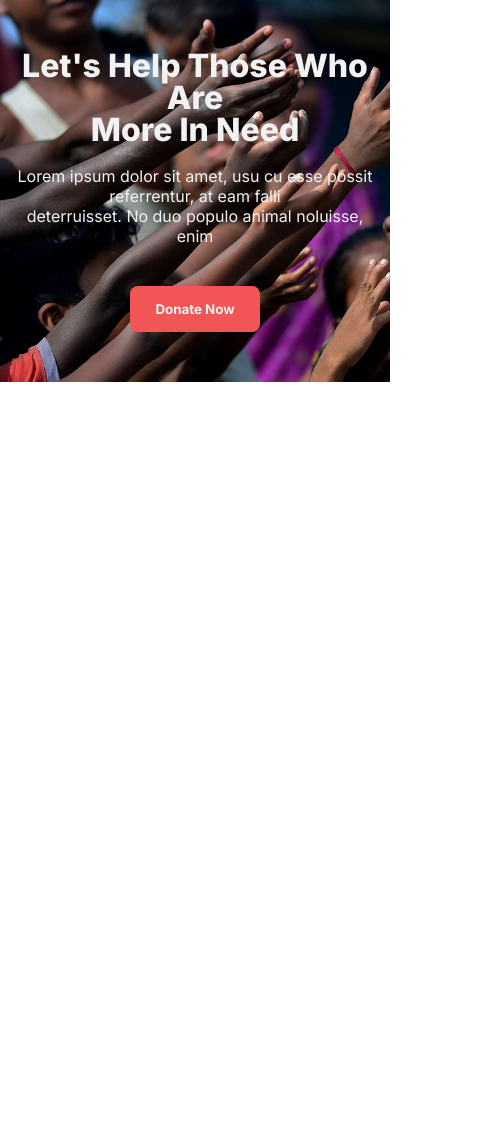
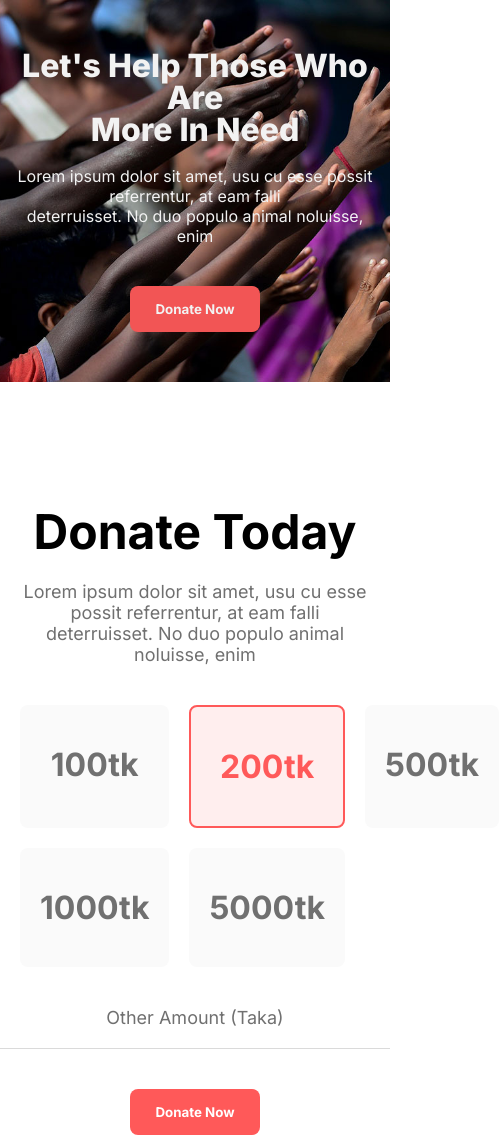
Before and after one commit to fareaz/donate-today, a plain HTML site: page index.html in a window 390 px wide. Shown: the whole page, 499 px wide, since content can reach past the window. Before the commit the page ends 844 px from the top, so only its background shows below. Drawn offline with Linux system fonts and the light colour scheme.

Commit message:
added main section 1 and made responsive

```diff
--- a/index.html
+++ b/index.html
@@ -5,9 +5,12 @@
     <meta name="viewport" content="width=device-width, initial-scale=1.0" />
     <title>Donate</title>
     <link rel="stylesheet" href="./styles/style.css" />
-    <link rel="preconnect" href="https://fonts.googleapis.com">
-<link rel="preconnect" href="https://fonts.gstatic.com" crossorigin>
-<link href="https://fonts.googleapis.com/css2?family=Inter:ital,opsz,wght@0,14..32,100..900;1,14..32,100..900&display=swap" rel="stylesheet">
+    <link rel="preconnect" href="https://fonts.googleapis.com" />
+    <link rel="preconnect" href="https://fonts.gstatic.com" crossorigin />
+    <link
+      href="https://fonts.googleapis.com/css2?family=Inter:ital,opsz,wght@0,14..32,100..900;1,14..32,100..900&display=swap"
+      rel="stylesheet"
+    />
   </head>
   <body>
     <header>
@@ -24,7 +27,27 @@
         <button class="btn">Donate Now</button>
       </div>
     </header>
-    <main></main>
+    <main>
+      <section class="section-1 size">
+        <div class="today-content">
+          <h2>Donate Today</h2>
+          <p>
+            Lorem ipsum dolor sit amet, usu cu esse possit referrentur, at eam
+            falli <br />
+            deterruisset. No duo populo animal noluisse, enim
+          </p>
+          <div class="tk-container">
+            <div class="tk">100tk</div>
+            <div class="tk">200tk</div>
+            <div class="tk">500tk</div>
+            <div class="tk">1000tk</div>
+            <div class="tk">5000tk</div>
+          </div>
+          <p>Other Amount (Taka)</p>
+        </div>
+        <button class="btn">Donate Now</button>
+      </section>
+    </main>
     <footer></footer>
   </body>
 </html>
--- a/styles/style.css
+++ b/styles/style.css
@@ -45,6 +45,59 @@ header {
   margin-bottom: 20px;
   font-weight: 500;
 }
+/* main */
+/* section-1 */
+.section-1{
+    text-align: center;
+    margin: 100px auto;
+}
+.today-content{
+    margin-bottom: 20px;
+    text-align: center;
+    border-bottom: 1px solid rgb(218, 218, 218);
+    padding: 20px;
+}
+.today-content h2{
+    font-size: 3rem;
+    font-weight: 700;
+    margin-bottom: 20px;
+}
+.today-content p{
+    color:rgb(112, 112, 112) ;
+    font-size: 18px;
+}
+.tk-container{
+    display: grid;
+    grid-template-columns: repeat(5,1fr);
+    gap: 20px;
+    padding: 40px 0;
+}
+.tk {
+    border-radius:8px ;
+    background-color: rgb(250, 250, 250);
+    color:rgb(112, 112, 112) ;
+    font-size: 2rem;
+    font-weight: 700;
+    padding: 40px 20px;
+    flex: 1;
+}
+.tk:nth-child(2){
+    background-color: rgb(255, 238, 238);
+    border: 2px solid rgb(255, 89, 89);
+    color: rgb(255, 89, 89);
+}
+
+
+
+
+
+
+
+
+
+
+
+
 
 /* responsive */
 /* laptop/tab */
@@ -52,6 +105,12 @@ header {
   .banner {
     padding: 50px 10px;
   }
+  .tk-container{
+    grid-template-columns: repeat(3,1fr);
+}
+.tk-container:nth-child(4){
+    margin-left: 100px;
+}
 }
 /* mobile */
 @media (max-width: 768px) {
@@ -63,4 +122,6 @@ header {
   font-size: 2rem;
   line-height: 2rem;
 }
+
+
 }
```
